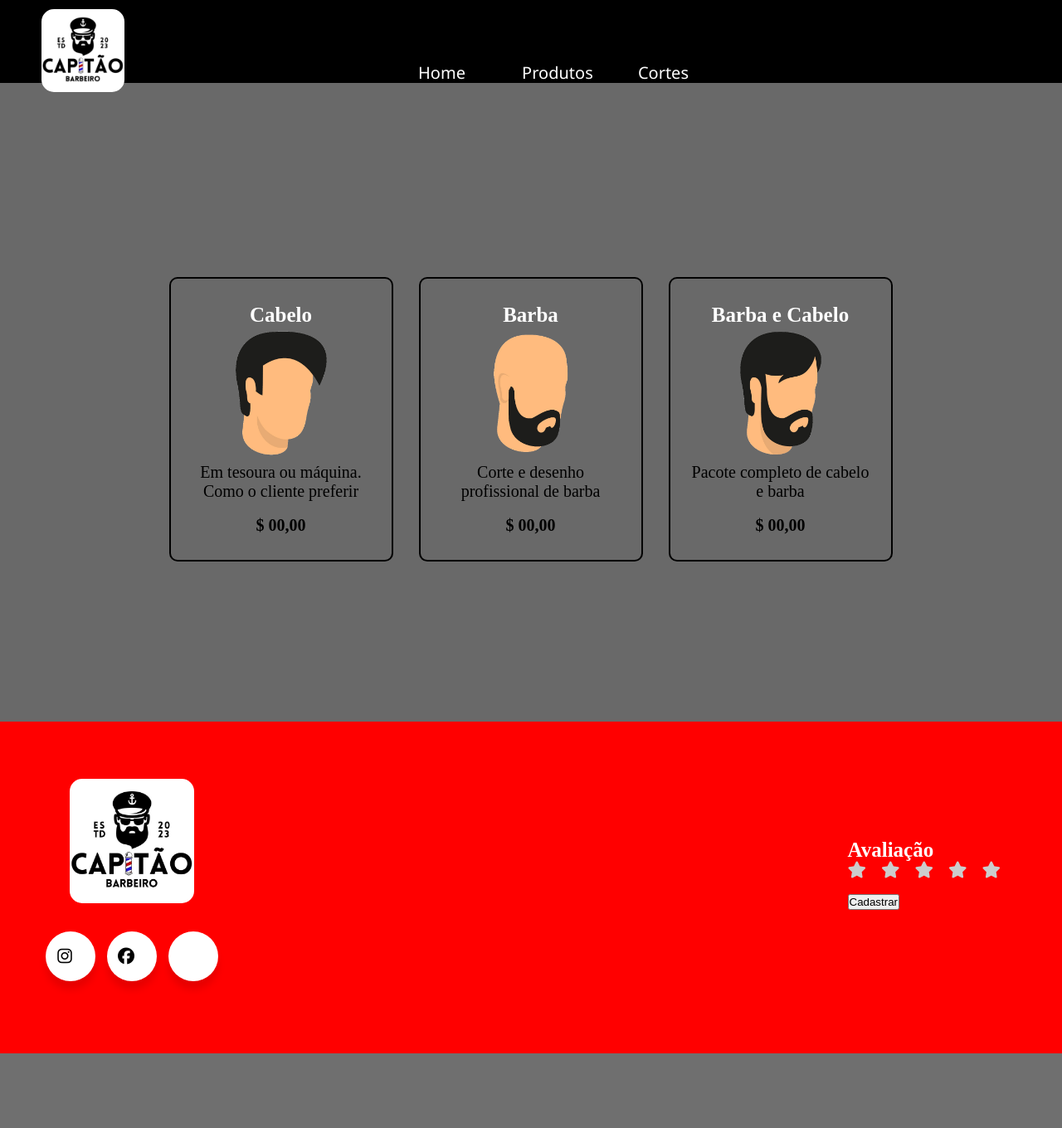
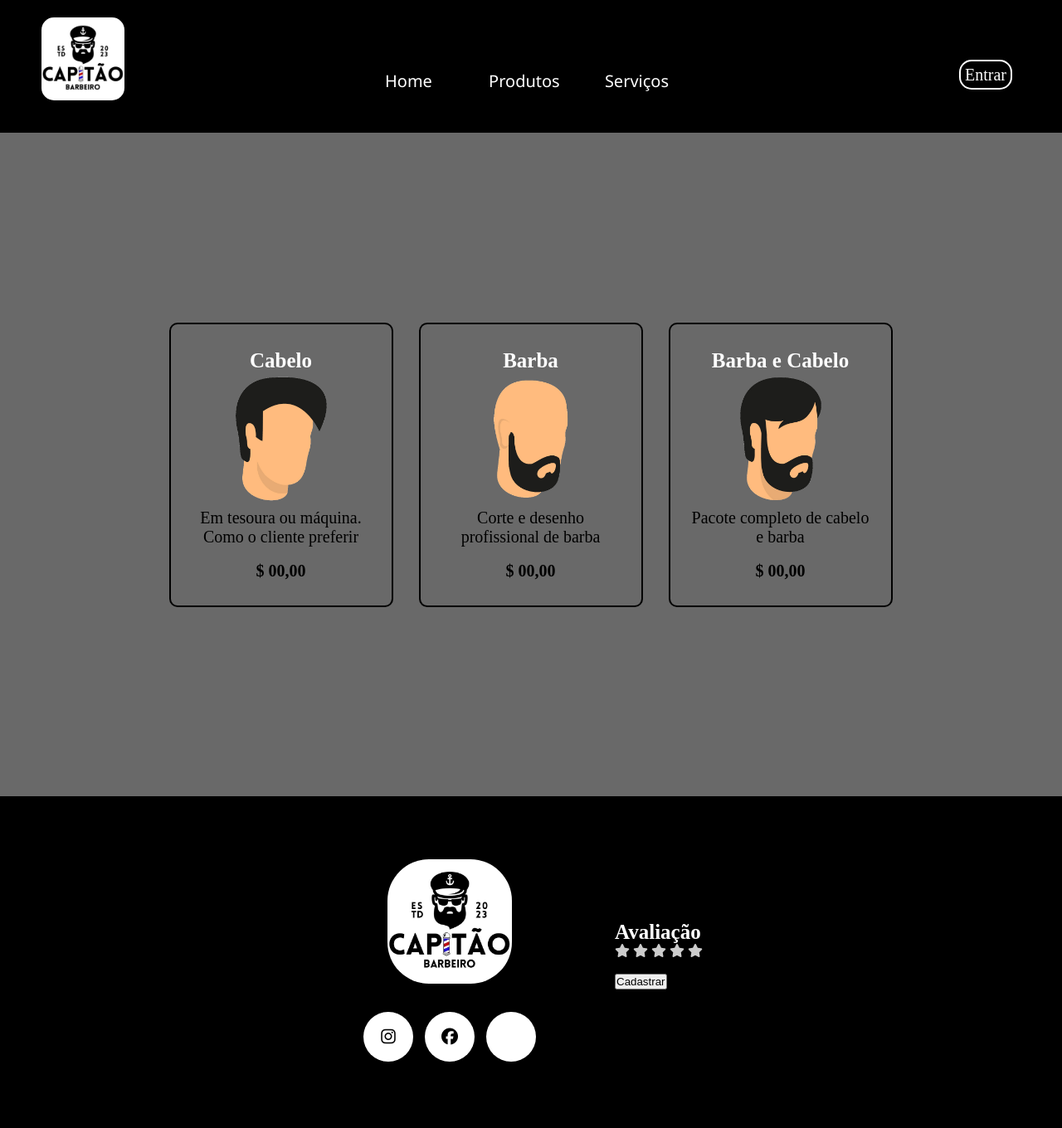
Before and after one commit to joaobragheroli/Barbearia-Capit-o, a PHP site: page /php/Agendamento.php in a window 1280 px wide. Shown: the whole page at 83% size. Before the commit the page ends 1270 px from the top, so only its background shows below. Run offline with PHP 8.4, Linux system fonts and the light colour scheme; some libraries are stand-ins or nearby versions.

Commit message:
Novidade

```diff
--- a/css/Footer.css
+++ /dev/null
@@ -1,135 +0,0 @@
-* {
-    padding: 0;
-    margin: 0;
-    box-sizing: border-box;
-}
-
-footer{
-    height: 50vh;
-    margin-top: auto;
-    background-color: rgb(255, 0, 0);
-}
-
-.conteiner{
-    display: flex;
-    flex-direction: row;
-    align-items: center;
-    justify-content: center;
-    gap: 90px;
-    width: 100%;
-    height: 100%;
-}
-
-h2 {
-    color: #fff;
-}
-
-/* icons */
-
-.page {
-    display: flex;
-    gap: 30px;
-    flex-direction: column;
-    align-items: center;
-}
-
-.logo img{
-    width: 150px;
-    border-radius: 50px;
-}
-
-a {
-    text-decoration: none;
-}
-
-.box .btn{
-    display: inline-block;
-    height: 60px;
-    width: 60px;
-    margin: 0 5px;
-    overflow: hidden;
-    background-color: #fff;
-    border-radius: 50%;
-    cursor: pointer;
-    box-shadow: 0px 10px 10px rgba(0, 0, 0, 0.1);
-    transition: all 0.3s ease-out;
-}
-
-.box .btn:hover{
-    width: 200px;
-}
-
-.box .btn .icon {
-    display: inline-block;
-    height: 60px;
-    width: 60px;
-    text-align: center;
-    border-radius: 50px;
-    box-sizing: border-box;
-    line-height: 60px;
-    color: black;
-    transition: all 0.3s ease-out;
-}
-
-.instagran:hover .icon{
-    background: #e1306c;
-}
-
-.facebook:hover .icon{
-    background: #4267b2;
-}
-
-.WhatsApp:hover .icon{
-    background: #46dd8a;
-}
-
-.box .btn .icon i {
-    font-size: 20px;
-    line-height: 60px;
-    transition: all 0.3 ease-out;
-}
-
-.box .btn:hover .icon i {
-    color: fff;
-
-}
-
-.box .btn span{
-    font-size: 20px;
-    font-weight: 500;
-    line-height: 60px;
-    margin-left: 10px;
-    transition: all 0.5 ease-out;
-}
-
-.instagran:hover span{
-    color: #e1306c;
-}
-
-.facebook:hover span{
-    color: #4267b2;
-}
-
-.WhatsApp:hover span{
-    color: #46dd8a;
-}
-
-/* Area comentarios */
-
-:root{
-    --amarelo: #ffcc00;
-    --cinza: #ccc;
-}
-
-.estrelas input[type=radio]{
-    display: none;
-}
-
-.estrelas label i.opcao.fa:before{
-    content: '\f005';
-    color: var(--amarelo);
-}
-
-.estrelas input[type=radio]:checked~label i.fa:before{
-    color: var(--cinza);
-}
--- a/css/Header.css
+++ /dev/null
@@ -1,93 +0,0 @@
-*{
-    margin: 0;
-    padding: 0;
-    box-sizing: border-box;
-}
-
-
-
-
-.conteiner img{
-    border-radius: 15px;
-}
-header{
-    background-color: black;
-    width: 100vw;
-    height: 8vh;
-    padding-top: 30px;
-    padding-bottom: 40px;
-}
-
-.conteiner .item{
-    padding-bottom: 35px;
-}
-
-.conteiner button{
-    display: none;
-    background-color: white;
-    padding: 10px 15px;
-}
-
-.botao-login button a{
-    text-decoration: none;
-    color: white;
-    font-weight: 500;
-    font-size: 1.1rem;
-}
-
-.conteiner {
-    padding-top: 20px;
-    padding-left: 50px;
-    padding-right: 60px;
-    display: flex;
-    flex-direction: row;
-    justify-content: space-between;
-    align-items: center;
-    gap: 50px;
-    width: 100%;
-    height: 100%;
-}
-
-.conteiner i {
-    color: black;
-    font-size: 20px;
-    padding-right: 14px;
-}
-
-
-
-/*Efeito do link*/
-
-nav {
-    text-align: center;
-    margin-top: 50px;
-    font-family: 'Segoe UI', Tahoma, Geneva, Verdana, sans-serif;
-}
-
-a {
-    font-family: 100px;
-}
-
-nav a {
-    color: white;
-    text-decoration: none;
-    padding: 0px 50px 10px 0;
-    font-family: 35px;
-    font-size: 20px;
-    position: relative;
-}
-
-nav a::after{
-    content: " ";
-    width: 0%;
-    height: 4px;
-    background-color: white;
-    position: absolute;
-    bottom: 0;
-    left: 0;
-    transition: 0.6s ease-in-out;
-}
-
-nav a:hover::after{
-    width: 70%;
-}
--- a/css/style.css
+++ b/css/style.css
@@ -15,7 +15,6 @@
 
 .corpo-agendamento{
     height: 100vh;
-    padding-top: 70px;
     display: flex;
     align-items: center;
     justify-content: center;
@@ -73,6 +72,328 @@
 /* Corpo Home */
 
 .corpo-home{
-    height: 100vh;
+    height: 100;
+    margin: 50px;
+}
+
+section{
+    display: flex;
+    flex-direction: column;
+    align-items: center;
+    justify-content: center;
+    min-height: 100vh;
+}
+
+.hidden{
+    opacity: 0;
+    filter: blur(15px);
+    transform: translateX(-100%);
+    transition: all 2s;
+}
+
+.show {
+    opacity: 1;
+    filter: blur(0px);
+    transform: translateX(0%);
+    transition: all 2s;
+}
+
+/* Footer */
+
+footer{
+    height: 50vh;
+    margin-top: auto;
+    background-color: black;
+}
+
+.conteiner-footer{
+    display: flex;
+    flex-direction: row;
+    align-items: center;
+    justify-content: center;
+    gap: 90px;
+    height: 100%;
+}
+
+h2 {
+    color: #fff;
+}
+
+/* icons */
+
+.page {
+    display: flex;
+    gap: 30px;
+    flex-direction: column;
+    align-items: center;
+}
+
+.logo img{
+    width: 150px;
+    border-radius: 50px;
+}
+
+a {
+    text-decoration: none;
+}
+
+.box .btn{
+    display: inline-block;
+    height: 60px;
+    width: 60px;
+    margin: 0 5px;
+    overflow: hidden;
+    background-color: #fff;
+    border-radius: 50%;
+    cursor: pointer;
+    box-shadow: 0px 10px 10px rgba(0, 0, 0, 0.1);
+    transition: all 0.3s ease-out;
+}
+
+.box .btn:hover{
+    width: 200px;
+}
+
+.box .btn .icon {
+    display: inline-block;
+    height: 60px;
+    width: 60px;
+    text-align: center;
+    border-radius: 50px;
+    box-sizing: border-box;
+    line-height: 60px;
+    color: black;
+    transition: all 0.3s ease-out;
+}
+
+.instagran:hover .icon{
+    background: #e1306c;
+}
+
+.facebook:hover .icon{
+    background: #4267b2;
+}
+
+.WhatsApp:hover .icon{
+    background: #46dd8a;
+}
+
+.box .btn .icon i {
+    font-size: 20px;
+    line-height: 60px;
+    transition: all 0.3 ease-out;
+}
+
+.box .btn:hover .icon i {
+    color: fff;
 
 }
+
+.box .btn span{
+    font-size: 20px;
+    font-weight: 500;
+    line-height: 60px;
+    margin-left: 10px;
+    transition: all 0.5 ease-out;
+}
+
+.instagran:hover span{
+    color: #e1306c;
+}
+
+.facebook:hover span{
+    color: #4267b2;
+}
+
+.WhatsApp:hover span{
+    color: #46dd8a;
+}
+
+/* Area comentarios */
+
+:root{
+    --amarelo: #ffcc00;
+    --cinza: #ccc;
+}
+
+.estrelas input[type=radio]{
+    display: none;
+}
+
+.estrelas label i.opcao.fa:before{
+    content: '\f005';
+    color: var(--amarelo);
+}
+
+.estrelas input[type=radio]:checked~label i.fa:before{
+    color: var(--cinza);
+}
+
+.conteiner img{
+    border-radius: 15px;
+}
+
+.conteiner .item{
+    padding-bottom: 35px;
+}
+
+.conteiner button{
+    display: none;
+    background-color: white;
+    padding: 10px 15px;
+}
+
+.botao-login button a{
+    text-decoration: none;
+    color: white;
+    font-weight: 500;
+    font-size: 1.1rem;
+}
+
+.conteiner {
+    padding-top: 20px;
+    padding-left: 50px;
+    padding-right: 60px;
+    display: flex;
+    flex-direction: row;
+    justify-content: space-between;
+    align-items: center;
+    gap: 50px;
+    width: 100%;
+    height: 100%;
+}
+
+.conteiner i {
+    color: black;
+    font-size: 20px;
+    padding-right: 14px;
+}
+
+
+
+/*Efeito do link*/
+
+nav {
+    text-align: center;
+    margin-top: 50px;
+    font-family: 'Segoe UI', Tahoma, Geneva, Verdana, sans-serif;
+}
+
+a {
+    font-family: 100px;
+}
+
+nav a {
+    color: white;
+    text-decoration: none;
+    padding: 0px 50px 10px 0;
+    font-family: 35px;
+    font-size: 20px;
+    position: relative;
+}
+
+nav a::after{
+    content: " ";
+    width: 0%;
+    height: 4px;
+    background-color: white;
+    position: absolute;
+    bottom: 0;
+    left: 0;
+    transition: 0.6s ease-in-out;
+}
+
+nav a:hover::after{
+    width: 70%;
+}
+
+/* header */
+
+.conteiner-header img{
+    border-radius: 15px;
+}
+
+header{
+    background-color: black;
+    height: 20vh;
+}
+
+.conteiner-header .item{
+    padding-bottom: 35px;
+}
+
+.conteiner-header button{
+    display: none;
+    background-color: white;
+    padding: 10px 15px;
+}
+
+.botao-login button a{
+    text-decoration: none;
+    color: white;
+    font-weight: 500;
+    font-size: 1.1rem;
+}
+
+.conteiner-header {
+    padding-top: 20px;
+    padding-left: 50px;
+    padding-right: 60px;
+    display: flex;
+    flex-direction: row;
+    justify-content: space-between;
+    align-items: center;
+    gap: 50px;
+    height: 100%;
+}
+
+.conteiner-header i {
+    color: black;
+    font-size: 20px;
+    padding-right: 14px;
+}
+
+#button-login  {
+    background-color: black;
+    border: 2px solid white;
+    font-size: 20px;
+    color: white;
+    border-radius: 15px;
+    padding: 5px;
+}
+
+/*Efeito do link*/
+
+nav {
+    text-align: center;
+    margin-top: 50px;
+    font-family: 'Segoe UI', Tahoma, Geneva, Verdana, sans-serif;
+}
+
+a {
+    font-family: 100px;
+}
+
+nav a {
+    color: white;
+    text-decoration: none;
+    padding: 0px 50px 10px 0;
+    font-family: 35px;
+    font-size: 20px;
+    position: relative;
+}
+
+nav a::after{
+    content: " ";
+    width: 0%;
+    height: 4px;
+    background-color: white;
+    position: absolute;
+    bottom: 0;
+    left: 0;
+    transition: 0.6s ease-in-out;
+}
+
+nav a:hover::after{
+    width: 70%;
+}
--- a/php/Agendamento.php
+++ b/php/Agendamento.php
@@ -1,11 +1,12 @@
 <!DOCTYPE html>
 <html lang="pt-br">
 <head>
-    <meta charset="UTF-8">
+<meta charset="UTF-8">
     <meta name="viewport" content="width=device-width, initial-scale=1.0">
+    <link rel="stylesheet" href="https://cdnjs.cloudflare.com/ajax/libs/font-awesome/6.5.1/css/all.min.css">
+    <script defer src="https://unpkg.com/@phosphor-icons/web"></script>
     <link rel="shortcut icon" href="../img/img.ico" type="image/x-icon">
     <link rel="stylesheet" href="../css/style.css">
-    <link rel="stylesheet" href="../css/Footer.css">
 
     <title>Document</title>
 </head>
--- a/php/Footer.php
+++ b/php/Footer.php
@@ -1,10 +1,5 @@
-<head>
-    <!-- <link rel="stylesheet" href="../css/Footer.css"> -->
-    <link rel="stylesheet" href="https://cdnjs.cloudflare.com/ajax/libs/font-awesome/6.5.1/css/all.min.css">
-    <script defer src="https://unpkg.com/@phosphor-icons/web"></script>
-</head>
-<footer>
-        <div class="conteiner">
+
+<div class="conteiner-footer">
             <!-- icons -->
             <div class="item">
                 <div class="page">
@@ -66,5 +61,3 @@
                 </form>
             </div>
         </div>
-
-    </footer>
--- a/php/Header.php
+++ b/php/Header.php
@@ -1,30 +1,19 @@
-<!DOCTYPE html>
-<html lang="pt-br">
-<head>
-    <meta charset="UTF-8">
-    <meta name="viewport" content="width=device-width, initial-scale=1.0">
-    <link rel="stylesheet" href="../css/Header.css">
-    <title>Document</title>
-</head>
-<body>
-<header>
-        <div class="conteiner">
+
+
+        <div class="conteiner-header">
             <div class="item">
                 <img src="../img/img.jpg" alt="Barbearia" height="100px">
             </div>
             <div class="item">
                 <nav>
-                    <i class="ph ph-house"></i><a href="../html/Home.html">Home</a>
-                    <i class="ph ph-package"></i><a href="../html/Produtos.html">Produtos</a>
-                    <a href="../html/Cortes.html">Cortes</a>
+                    <i class="ph ph-house"></i><a href="../php/Home.php">Home</a>
+                    <i class="ph ph-package"></i><a href="../php/Produtos.php">Produtos</a>
+                    <a href="../php/Servicos.php">Serviços</a>
                 </nav>
             </div>
 
-            <div class="botao-login">
-                <button><a href="#">Entrar</a></button>
-            </div>
+                <a href="../Home/Home.php">
+                    <butto id="button-login">Entrar</button>
+                </a>
 
         </div>
-    </header>
-</body>
-</html>
```
Also changed, not shown: php/Home.php (+43 -0 lines), script/script.js (+13 -0 lines).
